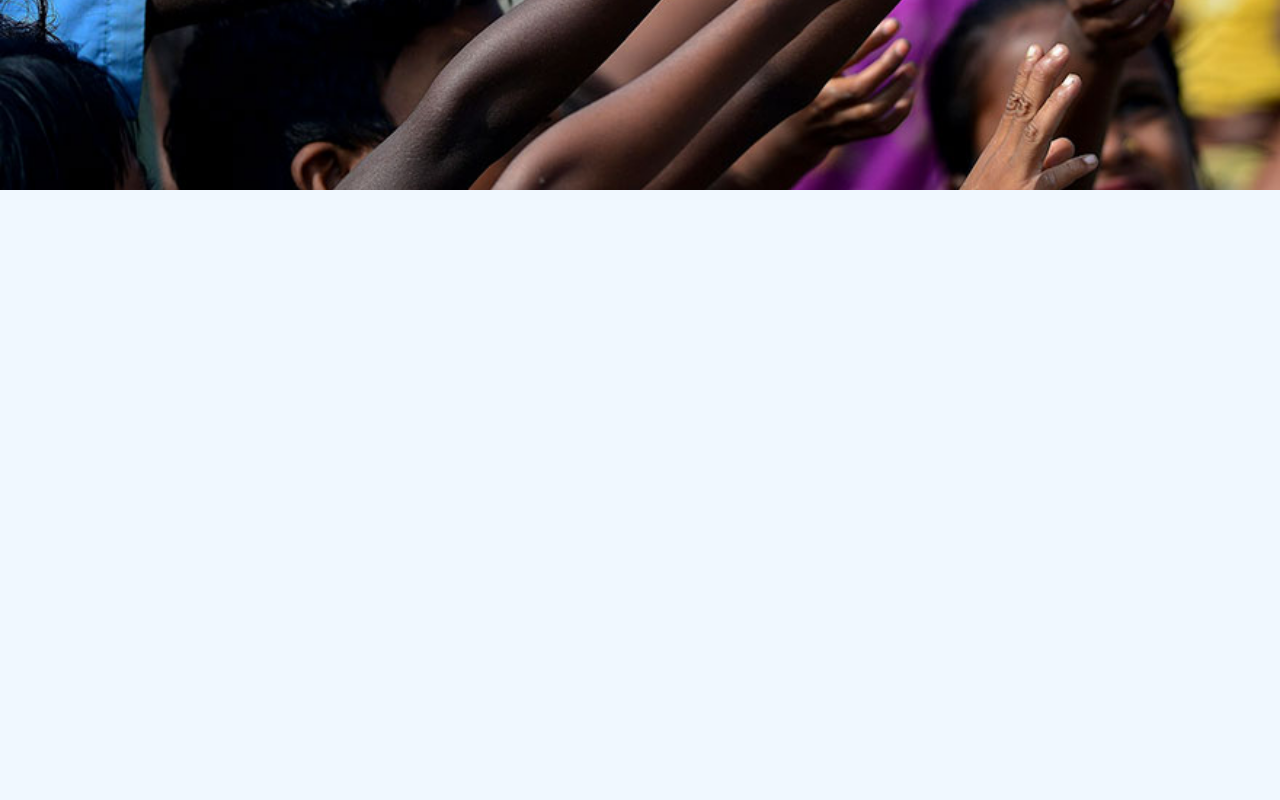
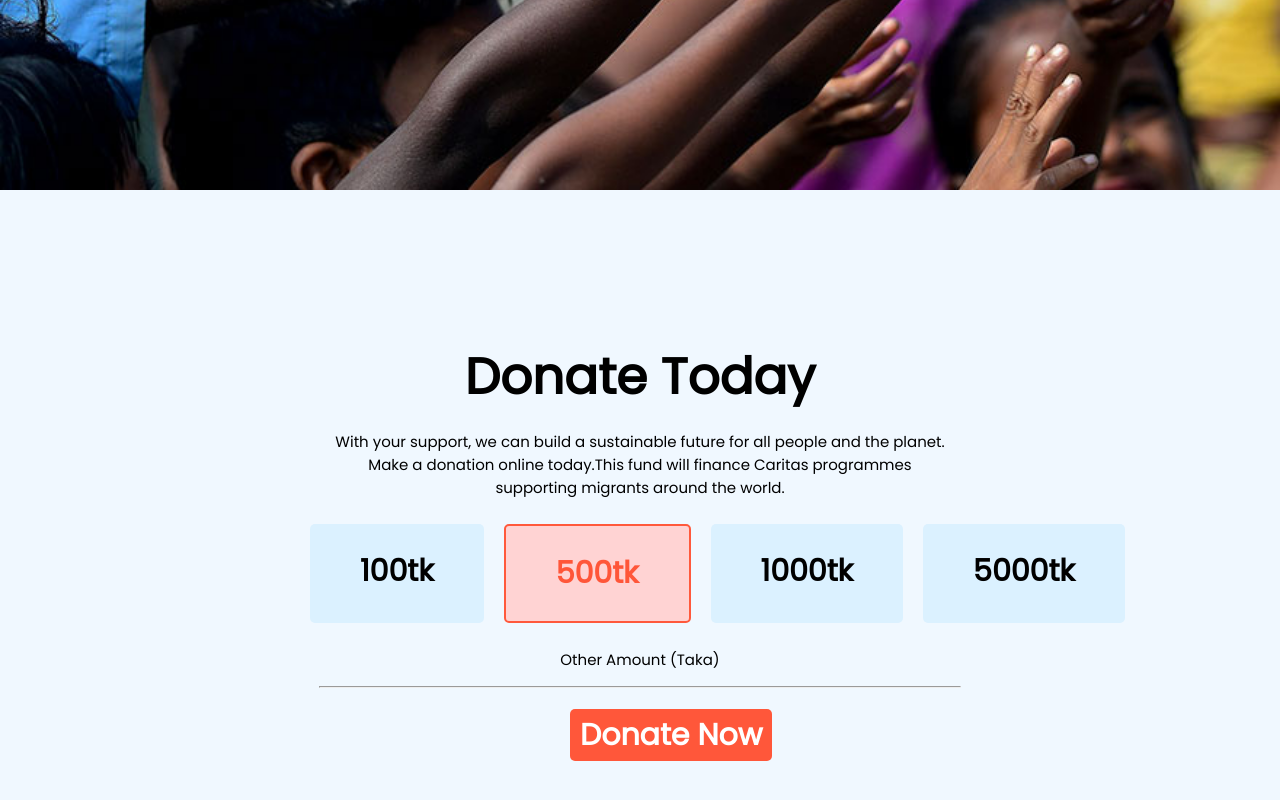
Before and after one commit to rehan999/donate-for-people, a plain HTML site: page index.html in a window 1280 px wide. Shown: the part 530-1330 px from the top of the page. Before the commit the page ends 800 px from the top, so only its background shows below. Drawn offline with Linux system fonts and the light colour scheme; a web font is replaced by a local one.

Commit message:
donation amount commit

```diff
--- a/index.html
+++ b/index.html
@@ -18,9 +18,28 @@
         <div >
             <h1>Let's Help The People <br> Who Needs Help.</h1>
             <p>Donate for the helpsless people who needs help.who lost their home and asset.</p>
-            <a  href="https://assunnahfoundation.org/donation" target="_blank"> Donate Now </a>
+            <a class="donate-button-style" href="https://assunnahfoundation.org/donation" target="_blank"> Donate Now </a>
         </div>
     </section>
 
+    <!-- Donate amount section  -->
+
+    <section class="donation-amount">
+        <div>
+            <h1>Donate Today</h1>
+            <p>With your support, we can build a sustainable future for all people and the planet. <br> Make a donation online today.This fund will finance Caritas programmes <br> supporting migrants around the world.</p>
+        </div>
+        <div class="dontaion-flex">
+            <h3>100tk</h3>
+            <h3 id="common-donate">500tk</h3>
+            <h3>1000tk</h3>
+            <h3>5000tk</h3>
+        </div>
+        <div >
+            <p>Other Amount (Taka)</p>
+            <hr>
+            <a class="donate-button-style" href="https://assunnahfoundation.org/donation" target="_blank"> Donate Now </a>
+        </div>
+    </section>
 </body>
 </html>
--- a/style.css
+++ b/style.css
@@ -5,13 +5,14 @@ body{
     background-color: aliceblue;
     margin: 0px;
 }
-
+ /* 1st section start  */
 .heading-area{
     background-image: url('images/donation13.jpg');
     background-repeat: no-repeat;
     background-size: cover;
     height: 720px;
     margin-top: 0px;
+    margin-bottom: 150px;
 
 }
 
@@ -32,7 +33,7 @@ body{
     padding-bottom: 50px;
 }
 
-.heading-area a {
+.donate-button-style {
     text-align: center;
     text-decoration: none;
     font-size: 30px;
@@ -41,6 +42,49 @@ body{
     background-color: rgb(255, 87, 58);
     padding: 5px 10px;
     border-radius: 5px;
-    margin-left: 550px;
+    margin-left: 570px;
 
 }
+
+ /* 2nd section start  */
+
+.donation-amount{
+    margin-bottom: 150px;
+}
+.donation-amount h1{
+    text-align: center;
+    font-size: 50px;
+    font-weight:900;
+    margin-bottom: 0px;
+}
+.donation-amount p{
+    text-align: center;
+    font-size: 15px;
+    font-weight: 500;
+
+}
+.dontaion-flex{
+    display: flex;
+    margin-left: 300px;
+}
+.dontaion-flex h3{
+    margin: 10px;
+    font-size: 30px;
+    font-weight: 600;
+    background-color: rgb(219, 241, 255);
+    padding: 25px 50px;
+    border-radius: 5px;
+}
+.dontaion-flex #common-donate{
+    border: 2px solid rgb(255, 89, 60);
+    background-color: rgb(255, 211, 211);
+    color: rgb(255, 86, 57);
+}
+ hr{
+    width: 50%;
+    size: 10px;
+    align-items: center;
+    margin-bottom: 25px;
+ }
+
+ /* 3rd section start  */
```
